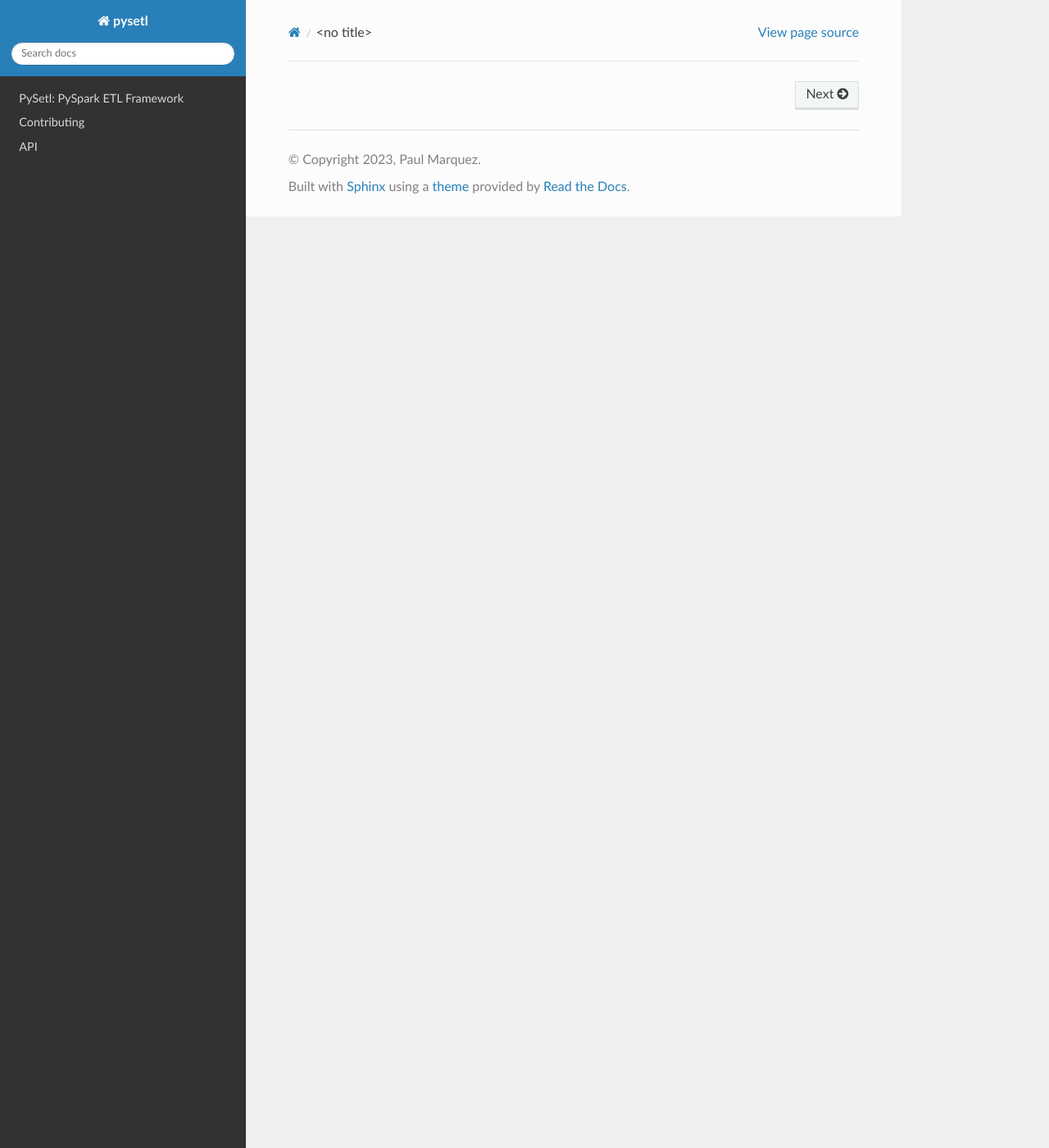
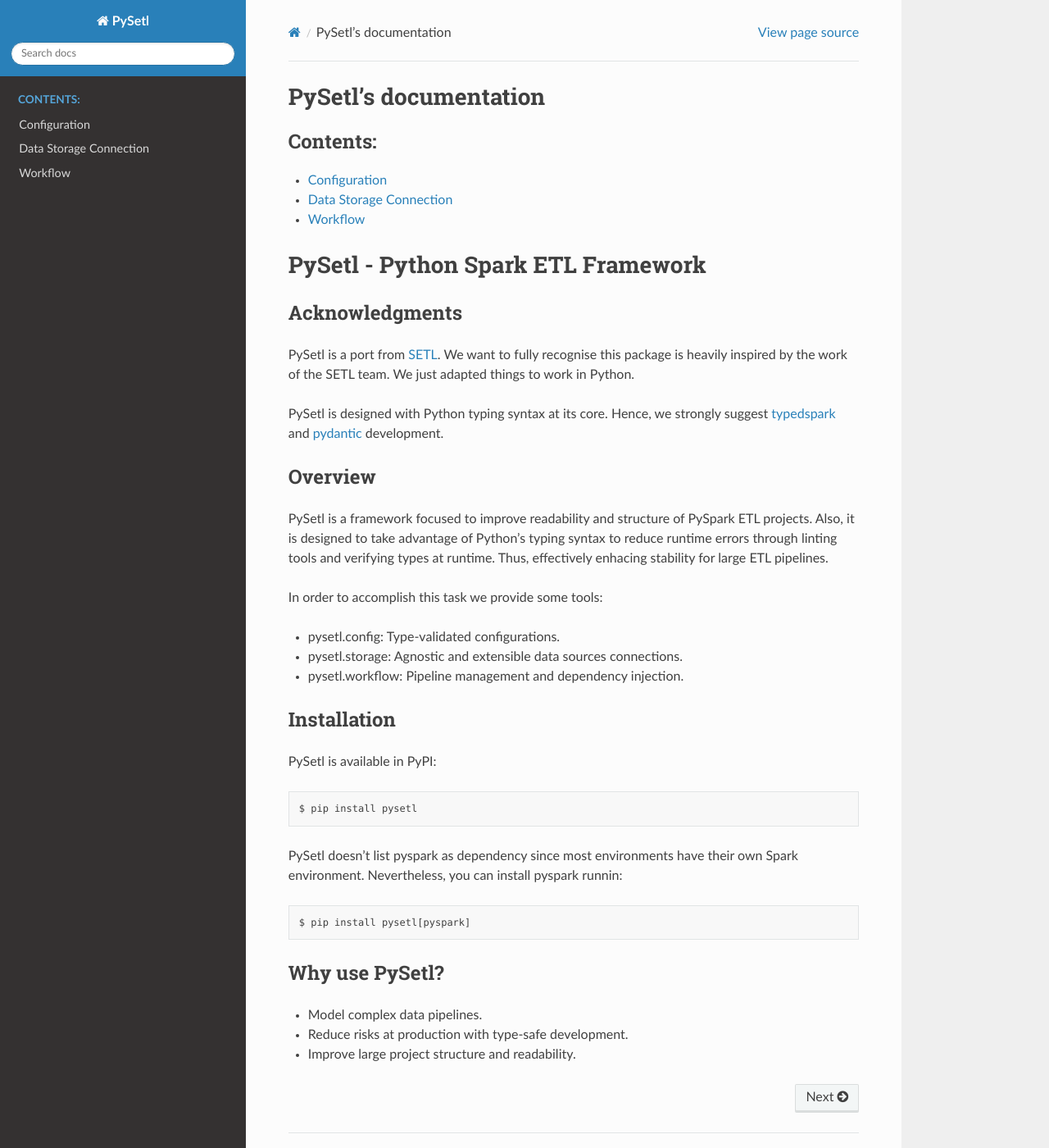
Before and after one commit to JhossePaul/pysetl, a Sphinx documentation site: the page built from docs/source/index.rst, in a window 1280 px wide and 1400 px high. Shown: the whole window at 82% size. Built offline with Sphinx 7.4.7 and the Read the Docs theme 2.0.0, drawn with Linux system fonts in a browser that asks for light colours.

Commit message:
Configures sphinx documentation

````diff
--- a/README.md
+++ b/README.md
@@ -1 +1,48 @@
-# PySetl - Python Spark ETL Framework
+PySetl - Python Spark ETL Framework
+============================================
+
+Acknowledgments
+--------------------------------------------
+
+PySetl is a port from [SETL](https://setl-framework.github.io/setl/).  We want
+to fully recognise this package is heavily inspired by the work of the SETL
+team. We just adapted things to work in Python.
+
+PySetl is designed with Python typing syntax at its core. Hence, we strongly
+suggest [typedspark](https://typedspark.readthedocs.io/en/latest/) and
+[pydantic](https://docs.pydantic.dev/latest/) development.
+
+
+Overview
+--------------------------------------------
+PySetl is a framework focused to improve readability and structure of PySpark
+ETL projects. Also, it is designed to take advantage of Python's typing syntax
+to reduce runtime errors through linting tools and verifying types at runtime.
+Thus, effectively enhacing stability for large ETL pipelines.
+
+In order to accomplish this task we provide some tools:
+
+- pysetl.config: Type-validated configurations.
+- pysetl.storage: Agnostic and extensible data sources connections.
+- pysetl.workflow: Pipeline management and dependency injection.
+
+Installation
+--------------------------------------------
+PySetl is available in PyPI:
+
+```
+$ pip install pysetl
+```
+
+PySetl doesn't list pyspark as dependency since most environments have their own
+Spark environment. Nevertheless, you can install pyspark runnin:
+
+```
+$ pip install pysetl[pyspark]
+```
+
+Why use PySetl?
+--------------------------------------------
+- Model complex data pipelines.
+- Reduce risks at production with type-safe development.
+- Improve large project structure and readability.
--- a/docs/source/README.rst
+++ /dev/null
@@ -1,4 +0,0 @@
-===============================================================
-PySetl: PySpark ETL Framework
-===============================================================
-Readme doc.
--- a/docs/source/conf.py
+++ b/docs/source/conf.py
@@ -6,22 +6,25 @@
 # -- Project information -----------------------------------------------------
 # https://www.sphinx-doc.org/en/master/usage/configuration.html#project-information
 
-project = "pysetl"
-copyright = "2023, Paul Marquez"
-author = "Paul Marquez"
+project = 'PySetl'
+copyright = '2023, Paul Marquez'
+author = 'Paul Marquez'
 
 # -- General configuration ---------------------------------------------------
 # https://www.sphinx-doc.org/en/master/usage/configuration.html#general-configuration
 
-templates_path = ["_templates"]
 extensions = [
-    "sphinx.ext.autodoc",
-    "sphinx.ext.autosummary",
-    "numpydoc"
+    "sphinx_rtd_theme",
+    "numpydoc",
+    "m2r"
 ]
+
+templates_path = ['_templates']
+exclude_patterns = []
+
 
 # -- Options for HTML output -------------------------------------------------
 # https://www.sphinx-doc.org/en/master/usage/configuration.html#options-for-html-output
 
-html_theme = "sphinx_rtd_theme"
-html_static_path = ["_static"]
+html_theme = 'sphinx_rtd_theme'
+html_static_path = ['_static']
--- /dev/null
+++ b/docs/source/configuration.rst
@@ -0,0 +1,4 @@
+
+Configuration
+=============================================
+Typesafe configuration
--- a/docs/source/contributing.rst
+++ /dev/null
@@ -1,5 +0,0 @@
-============
-Contributing
-============
-
-Contribution guidelines.
--- a/docs/source/index.rst
+++ b/docs/source/index.rst
@@ -1,6 +1,12 @@
+PySetl's documentation
+==================================
+
 .. toctree::
-   :hidden:
+   :maxdepth: 1
+   :caption: Contents:
 
-   README
-   contributing
-   api
+   configuration
+   storage
+   workflow
+
+.. mdinclude:: ../../README.md
--- /dev/null
+++ b/docs/source/storage.rst
@@ -0,0 +1,9 @@
+Data Storage Connection
+=============================================
+Data source connections
+
+Connector
+--------------------------------------------
+
+Repository
+--------------------------------------------
--- a/src/pysetl/__init__.py
+++ b/src/pysetl/__init__.py
@@ -15,7 +15,7 @@
 from pysetl.workflow import Deliverable, Pipeline, Factory
 
 
-__version__ = "0.1.0-b"
+__version__ = "0.1.1-b"
 
 
 C = TypeVar("C", bound=Config)
````
Also changed, not shown: docs/source/api.rst (deleted, +0 -7 lines), docs/source/workflow.rst (added, +12 -0 lines), 3 other files.
